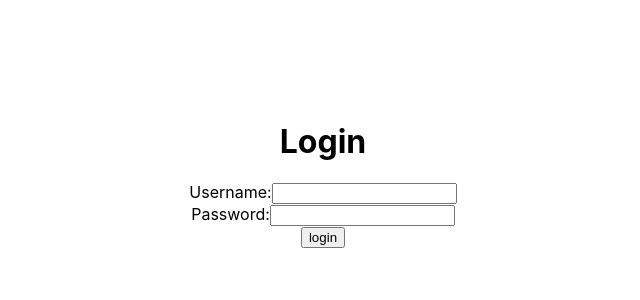
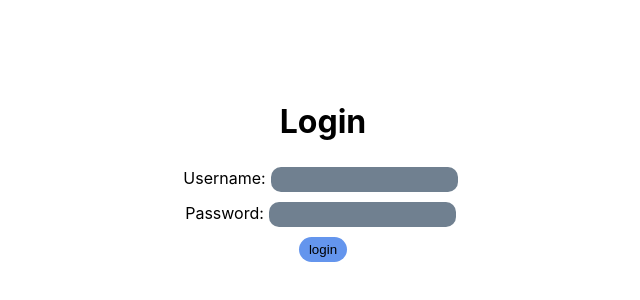
Before and after one commit to m-nimkar070/signup_backend, a React (Create React App) app in the folder frontend/: page /login in a window 1280 px wide. Shown: the part 226-526 px from the top of the page, without its empty margins (317-957 px from the left). Built offline with nearby package versions, Linux system fonts and the light colour scheme.

Commit message:
frontend style

```diff
--- a/frontend/src/components/Login/Login.js
+++ b/frontend/src/components/Login/Login.js
@@ -2,7 +2,7 @@ import React, { useState } from "react";
 import { useUrl } from "../../components/Context/urlContext";
 import axios from "axios";
 import { useNavigate } from "react-router-dom";
-import "./login.css";
+import "../../style.css";
 
 const Login = () => {
   const [formData, setFormData] = useState({
@@ -92,7 +92,7 @@ const Login = () => {
           {errors.password && <p>{errors.password}</p>}
         </div>
         <div>
-          <button type="submit">login</button>
+          <button className="btn" type="submit">login</button>
         </div>
       </form>
     </div>
--- a/frontend/src/components/Login/login.css
+++ /dev/null
@@ -1,17 +0,0 @@
-.container{
-    width: 100vw;
-    height: 100vh;
-}
-
-form{
-display: flex;
-flex-direction: column;
-align-items: center;
-justify-content: center;
-}
-
-.input-feilds{
-    display: flex;
-    align-items: center;
-    flex-direction: column;
-}
--- a/frontend/src/components/signup/Signup.js
+++ b/frontend/src/components/signup/Signup.js
@@ -144,7 +144,7 @@ const Signup = () => {
             />
             {errors.password && <p>{errors.password}</p>}
           </div>
-          <button type="submit">Sign Up</button>
+          <button className="btn" type="submit">Sign Up</button>
         </form>
       </div>
     </>
--- /dev/null
+++ b/frontend/src/style.css
@@ -0,0 +1,34 @@
+.container{
+  width: 100vw;
+  height: 100vh;
+}
+
+form{
+display: flex;
+flex-direction: column;
+align-items: center;
+justify-content: center;
+}
+
+.input-feilds{
+  display: flex;
+  align-items: center;
+  flex-direction: column;
+}
+
+.input-feilds input{
+  border: none;
+  background-color: slategrey;
+  padding: 5px;
+  margin: 5px;
+  border-radius: 10px;
+}
+
+.btn{
+  cursor: pointer;
+  border: none;
+  background-color: cornflowerblue;
+  padding: 5px 10px;
+  border-radius: 20px;
+  margin: 5px 0px;
+}
```
Also changed, not shown: frontend/src/App.css (added).
